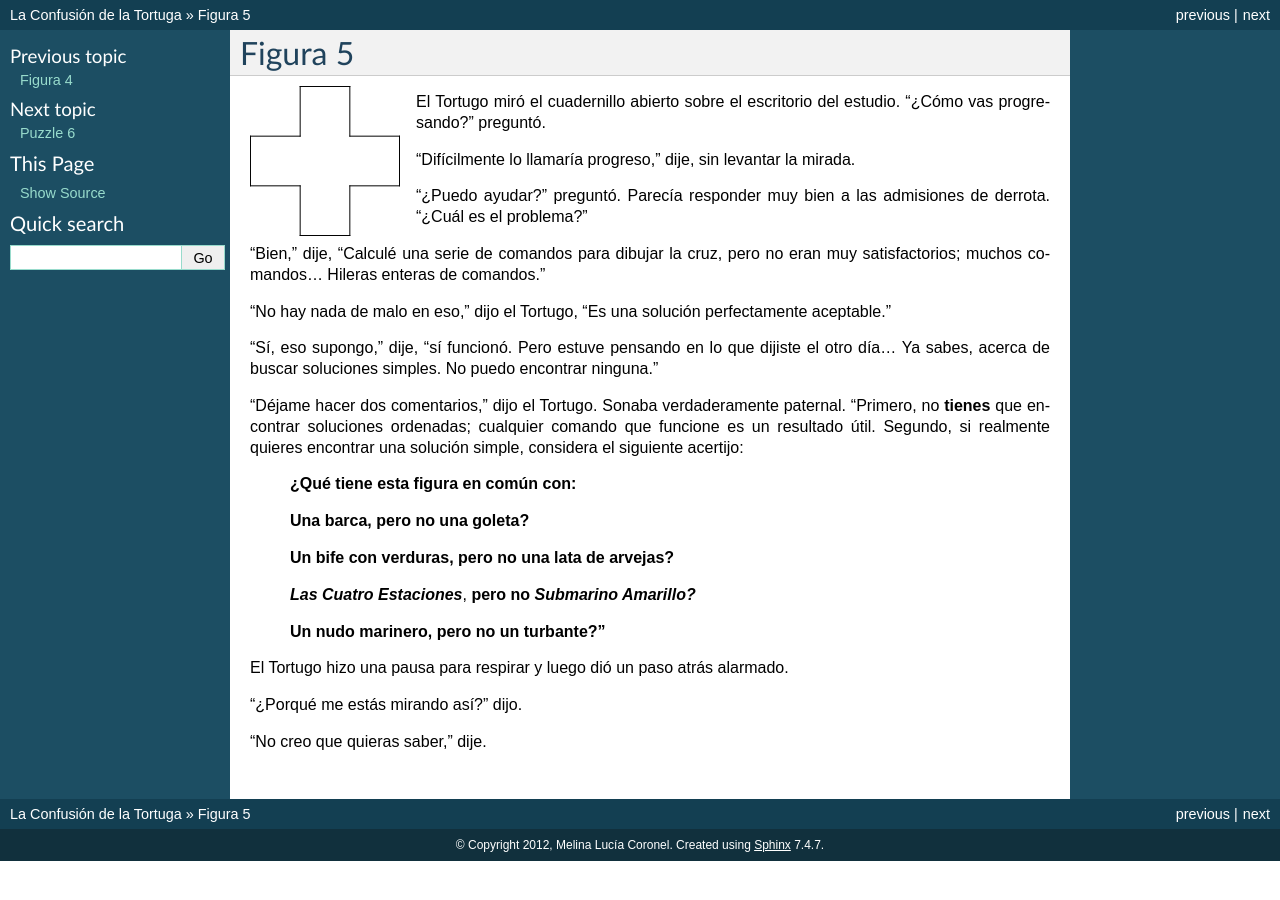
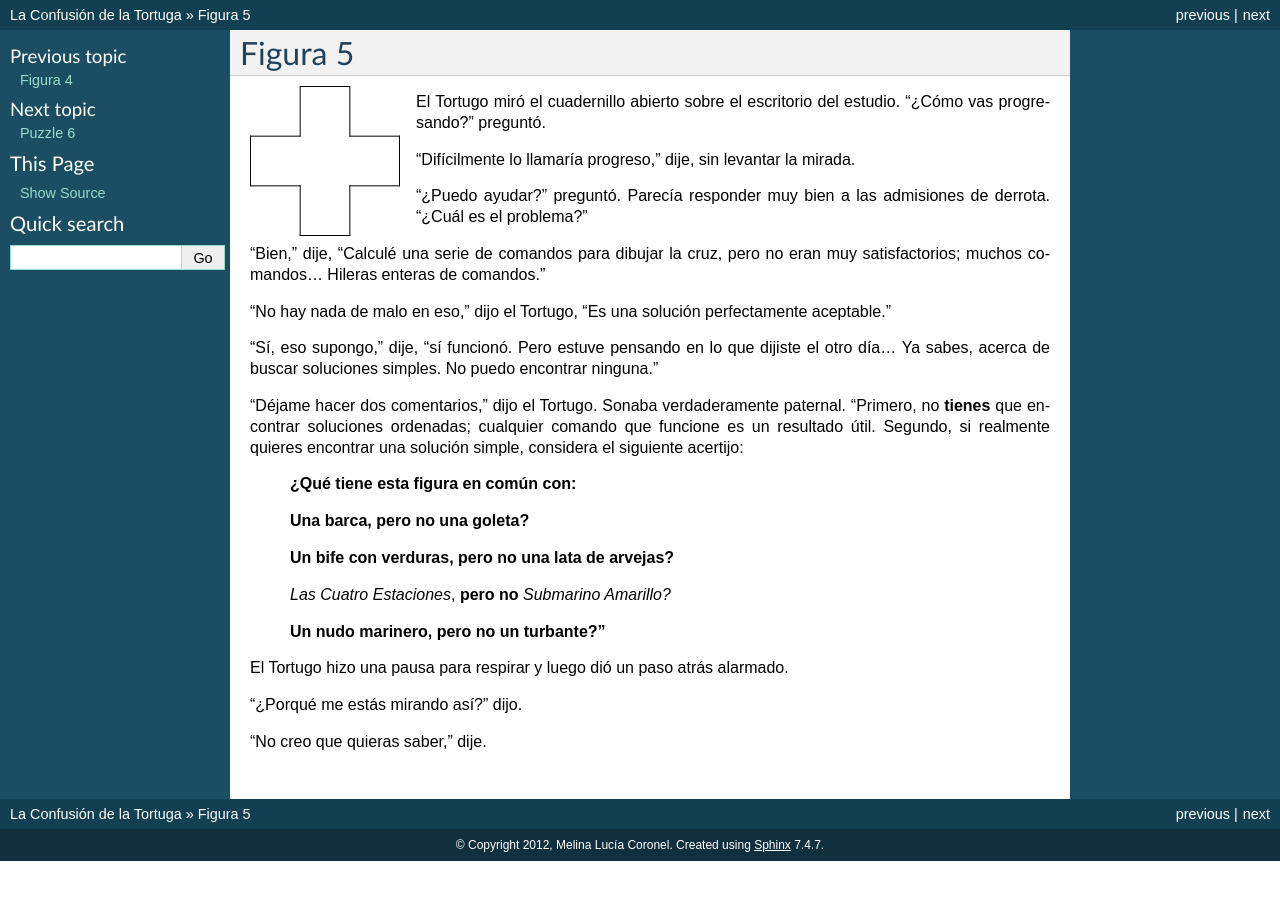
Before and after one commit to humitos/turtle-confusion-es, a Sphinx documentation site: the page built from docs/puzzle-05.rst, in a window 1280 px wide. Built offline with Sphinx 7.4.7, drawn with Linux system fonts in a browser that asks for light colours.

Commit message:
Go back to the 'default' theme and remove :bolditalic:

```diff
--- a/docs/conf.py
+++ b/docs/conf.py
@@ -95,7 +95,7 @@
 
 # The theme to use for HTML and HTML Help pages.  See the documentation for
 # a list of builtin themes.
-html_theme = 'mytheme'
+html_theme = 'default'
 
 # Theme options are theme-specific and customize the look and feel of a theme
 # further.  For a list of options available for each theme, see the
--- a/docs/puzzle-05.rst
+++ b/docs/puzzle-05.rst
@@ -31,7 +29,7 @@
 
     **Un bife con verduras, pero no una lata de arvejas?**
 
-    :bolditalic:`Las Cuatro Estaciones`, **pero no** :bolditalic:`Submarino Amarillo?`
+    *Las Cuatro Estaciones*, **pero no** *Submarino Amarillo?*
 
     **Un nudo marinero, pero no un turbante?"**
 
```
Also changed, not shown: other parts of docs/puzzle-05.rst (+0 -2 lines).
